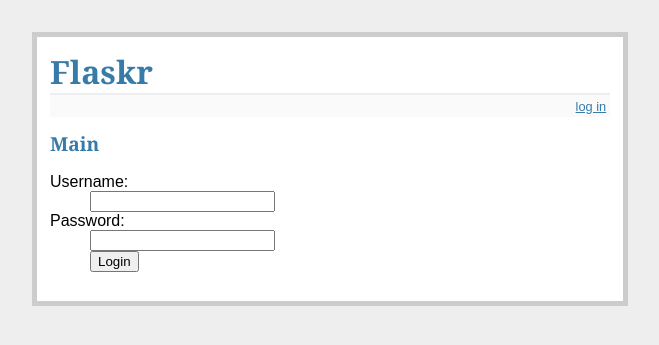
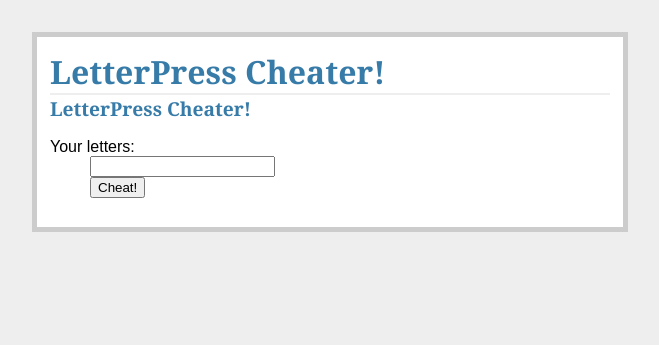
Before and after one commit to kkrzyzanowska/letterpresscheater, a Flask app: template templates/main.html in a window 1280 px wide. Shown: the top 345 px of the page, without its empty margins (310-969 px from the left). Run offline with Flask 2, Linux system fonts and the light colour scheme; the template is opened without the code that fills it, so the values that code supplies are empty.

Commit message:
trickier than I thought

```diff
--- a/hello.py
+++ b/hello.py
@@ -1,5 +1,5 @@
 import os
-from flask import Flask, request, redirect, render_template
+from flask import Flask, render_template
 
 
 app = Flask(__name__)
@@ -7,5 +7,10 @@
 
 
 @app.route('/')
-def hello():
-    return 'Hello world!'
+def hello(name=None):
+    return render_template('main.html', name=name)
+
+
+@app.route('/letters/<string:letters>')
+def show_results(letters):
+    return render_template('show_results.html', letters=letters)
--- a/templates/layout.html
+++ b/templates/layout.html
@@ -1,17 +1,7 @@
 <!doctype html>
-<title>Flaskr</title>
+<title>LetterPress Cheater!</title>
 <link rel=stylesheet type=text/css href="{{ url_for('static', filename='style.css') }}">
 <div class=page>
-  <h1>Flaskr</h1>
-  <div class=metanav>
-  {% if not session.logged_in %}
-    <a href="{{ url_for('login') }}">log in</a>
-  {% else %}
-    <a href="{{ url_for('logout') }}">log out</a>
-  {% endif %}
-  </div>
-  {% for message in get_flashed_messages() %}
-    <div class=flash>{{ message }}</div>
-  {% endfor %}
+  <h1>LetterPress Cheater!</h1>
   {% block body %}{% endblock %}
 </div>
--- a/templates/main.html
+++ b/templates/main.html
@@ -1,14 +1,11 @@
 {% extends "layout.html" %}
 {% block body %}
-  <h2>Main</h2>
-  {% if error %}<p class=error><strong>Error:</strong> {{ error }}{% endif %}
+  <h2>LetterPress Cheater!</h2>
   <form action="{{ url_for('login') }}" method=post>
     <dl>
-      <dt>Username:
-      <dd><input type=text name=username>
-      <dt>Password:
-      <dd><input type=password name=password>
-      <dd><input type=submit value=Login>
+      <dt>Your letters:
+      <dd><input type=text name=letters>
+      <dd><input type=submit value=Cheat!>
     </dl>
   </form>
 {% endblock %}
```
